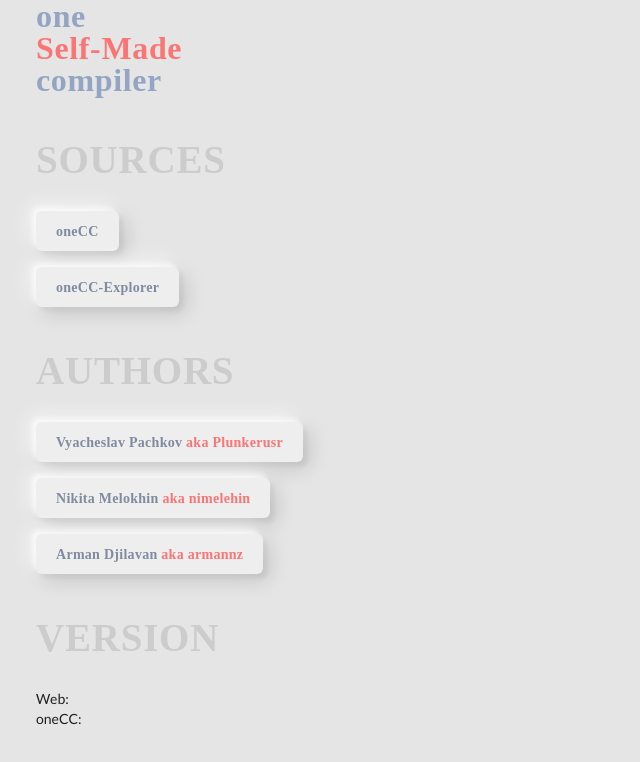
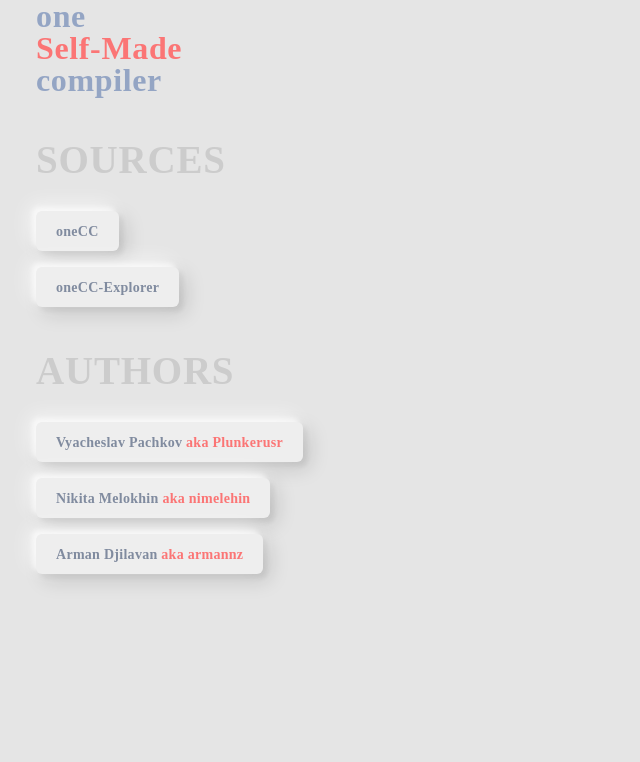
Before and after one commit to vpachkov/oneCC-Explorer, a React (Create React App) app in the folder ui/: page /explore in a window 1280 px wide. Shown: the top 762 px of the page, without its empty margins (0-640 px from the left). Built offline with nearby package versions, Linux system fonts and the light colour scheme; a web font is replaced by a local one.

Commit message:
PExplore: add env variables checking

```diff
--- a/ui/src/pages/PExplore.tsx
+++ b/ui/src/pages/PExplore.tsx
@@ -55,13 +55,18 @@ export class PExplore extends PBase<P, S> {
                         </div>
                     </div>
                 </div>
-                <div style={{ marginTop: '44px' }}>
-                    <div className="labelC disabled xl">VERSION</div>
-                    <div className="block vertical">
-                        <span>Web: {process.env.REACT_APP_GIT_SHA}</span>
-                        <span>oneCC: {process.env.REACT_APP_ONECC_VERSION}</span>
-                    </div>
-                </div>
+                {
+                    process.env.REACT_APP_GIT_SHA !== undefined && process.env.REACT_APP_ONECC_VERSION !== undefined?
+                        <div style={{ marginTop: '44px' }}>
+                            <div className="labelC disabled xl">VERSION</div>
+                            <div className="block vertical">
+                                <span><span className="labelC detailed">Web: </span> <span className="labelC enabled">{ process.env.REACT_APP_GIT_SHA }</span></span>
+                                <span><span className="labelC detailed">oneCC: </span> <span className="labelC enabled">{ process.env.REACT_APP_ONECC_VERSION }</span></span>
+                            </div>
+                        </div>
+                        :
+                        null
+                }
             </div>
         )
     }
```
